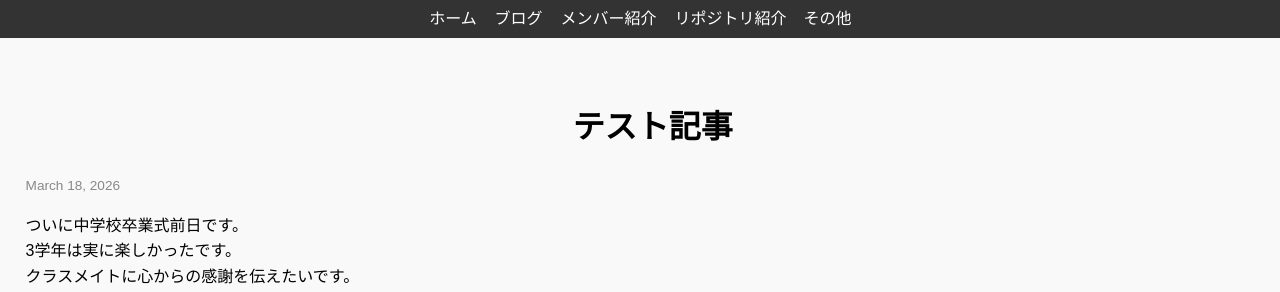
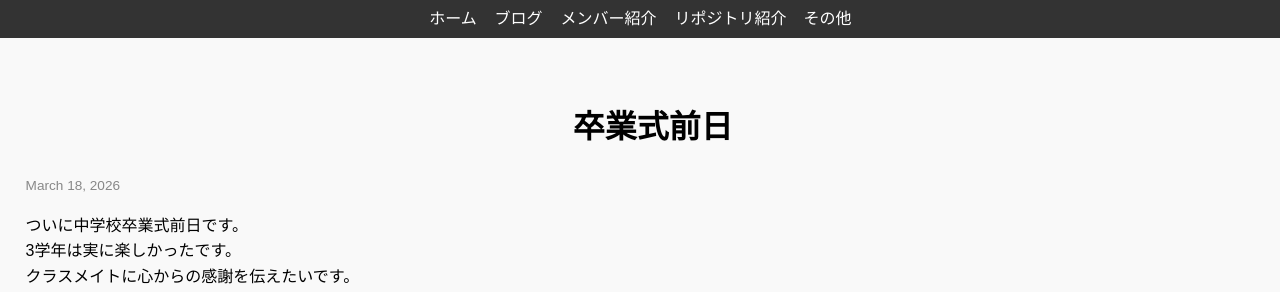
Before and after one commit to Drowse-Lab/Drowse-Lab, a Jekyll site: the page built from _posts/2026-03-18-blog.md, in a window 1280 px wide. Shown: the top 292 px of the page. Built offline with Jekyll 4.4.1, drawn with Linux system fonts in a browser that asks for light colours; nearby versions of some CDN libraries; some web fonts are replaced; a style sheet for code colours, icons or effects is not loaded.

Commit message:
Update blog title from 'テスト記事' to '卒業式前日'

```diff
--- a/_posts/2026-03-18-blog.md
+++ b/_posts/2026-03-18-blog.md
@@ -1,6 +1,6 @@
 ---
 layout: post
-title: テスト記事
+title: 卒業式前日
 date: 2026-03-19 01:00:00 +0900
 categories: blog
 tags: [個人ブログ]
```
